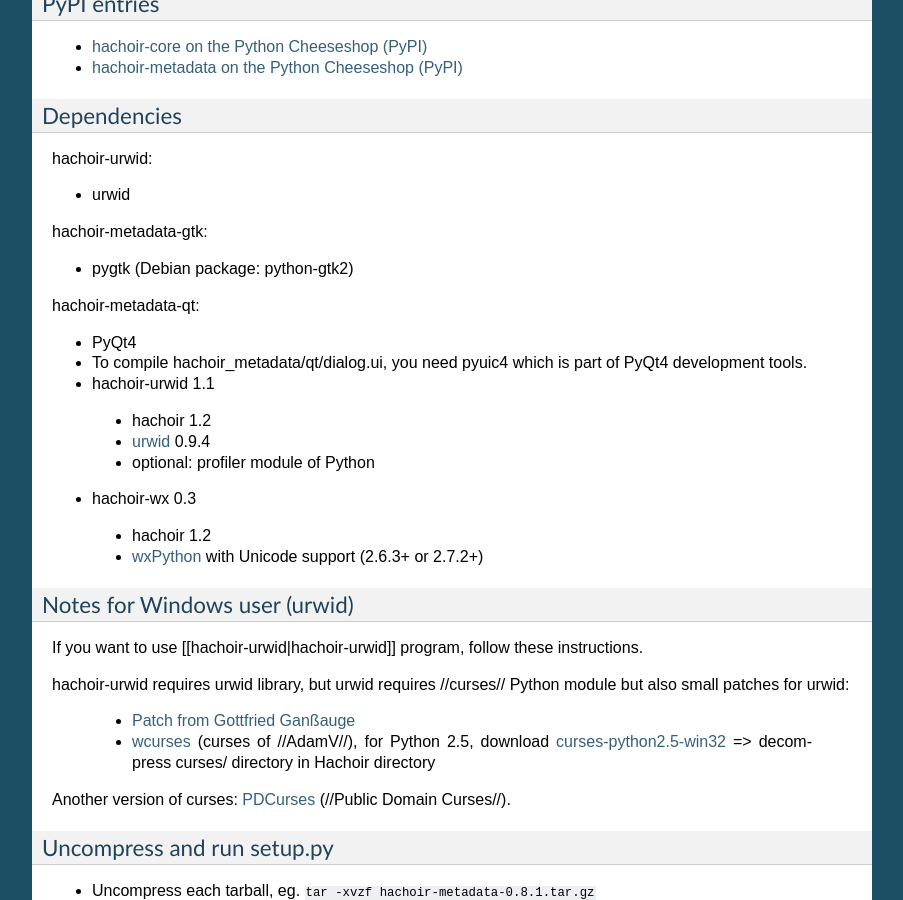
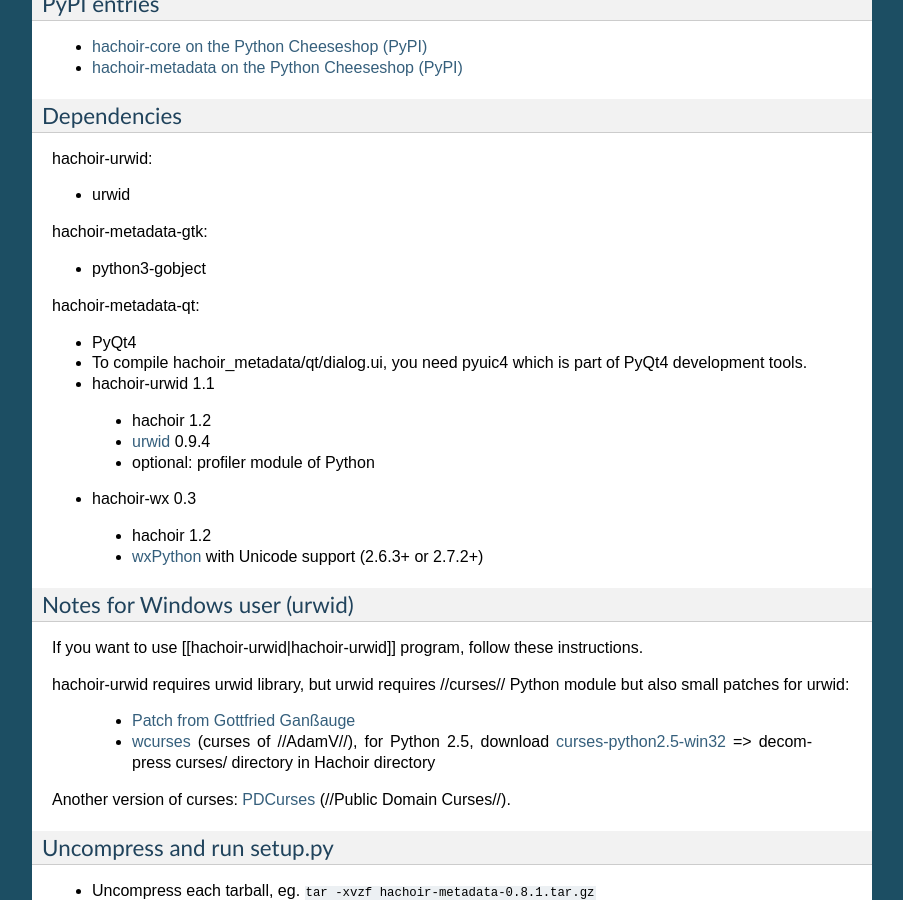
Before and after one commit to vstinner/hachoir, a Sphinx documentation site: the page built from doc/install.rst, in a window 1280 px wide and 900 px high, scrolled down 1672 px. Shown: the whole window, without its empty margins (198-1101 px from the left). Built offline with Sphinx 7.4.7, drawn with Linux system fonts in a browser that asks for light colours.

Commit message:
Port hachoir-metadata-gtk on GObject

```diff
--- a/doc/install.rst
+++ b/doc/install.rst
@@ -103,7 +103,7 @@ hachoir-urwid:
 
 hachoir-metadata-gtk:
 
-* pygtk (Debian package: python-gtk2)
+* python3-gobject
 
 hachoir-metadata-qt:
 
```
Also changed, not shown: 1 other file.
